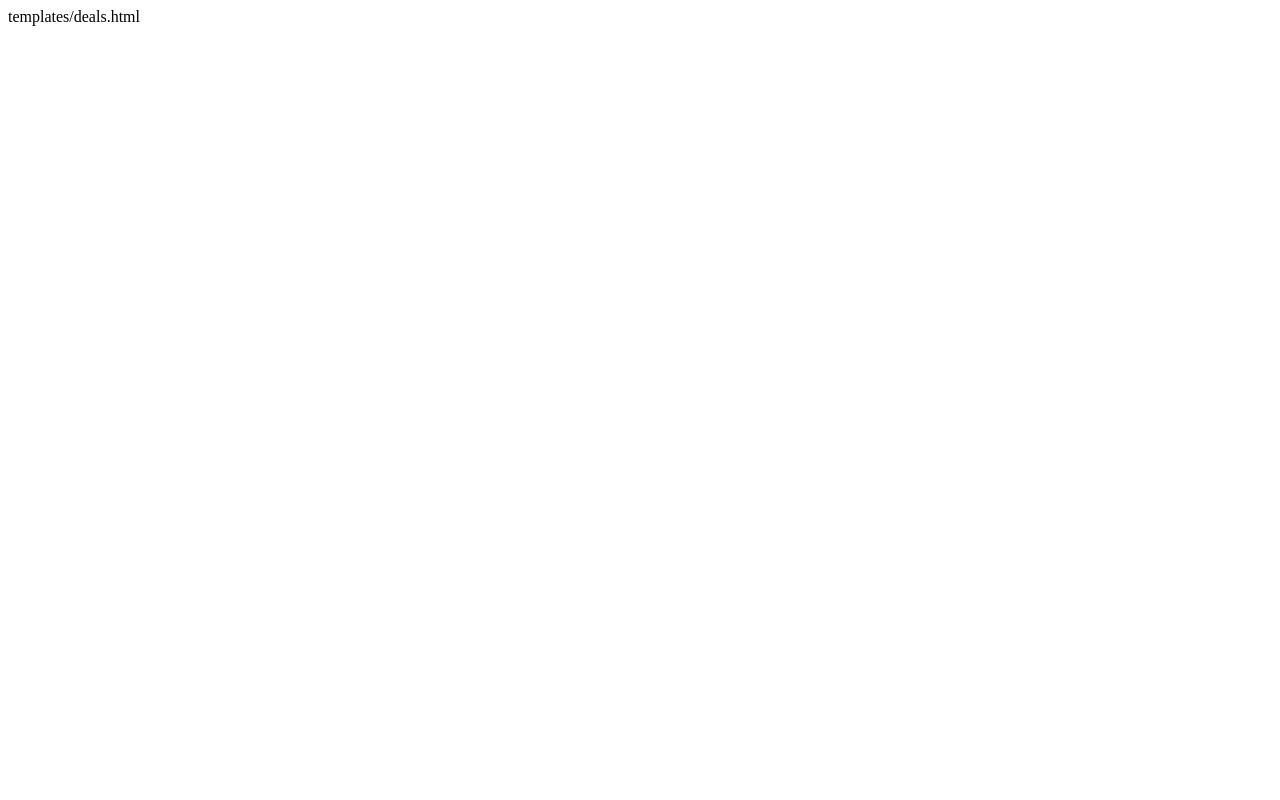
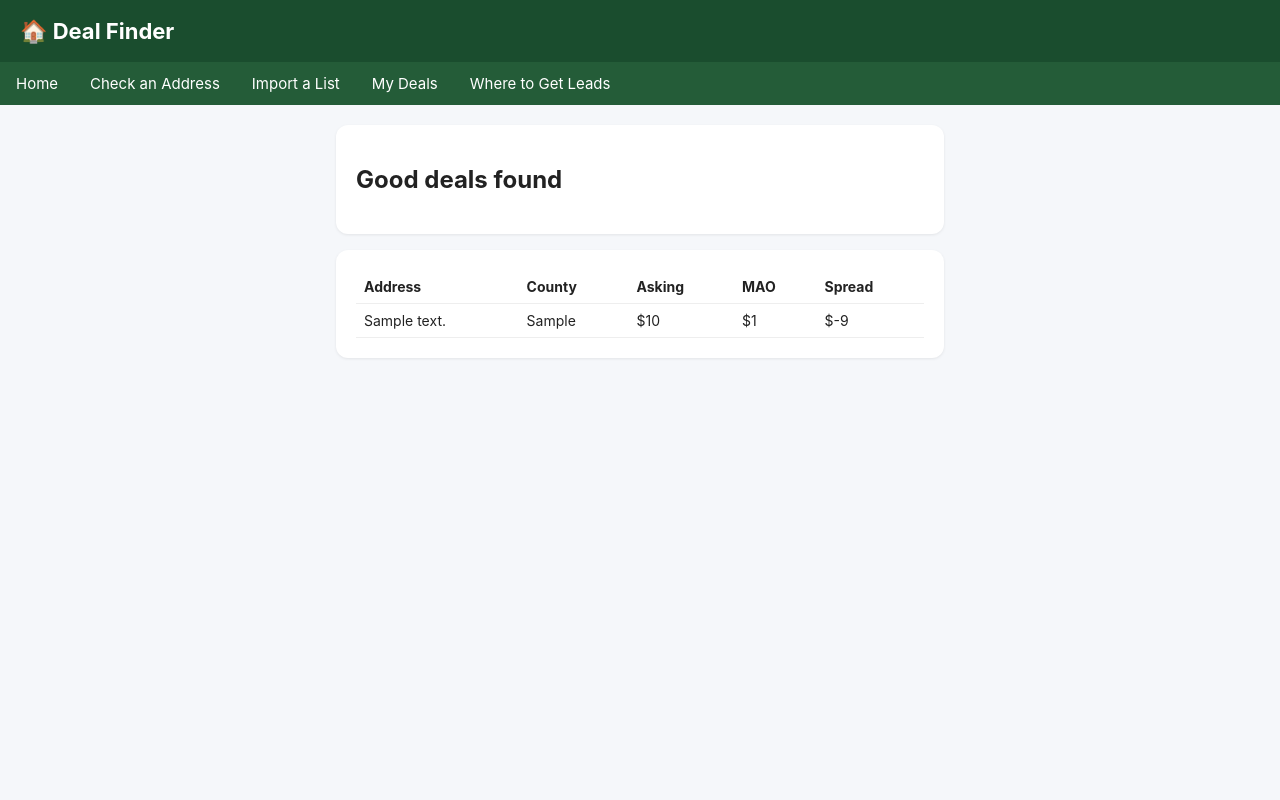
Before and after one commit to ceoace/Deal-finder, a Flask app: page /deals in a window 1280 px wide. Before the commit the page is almost empty. Run offline with Flask 3, Linux system fonts and the light colour scheme; tables that the repository leaves empty hold one stand-in row (values such as "Sample post").

Commit message:
Create Deals.html template for displaying deals

```diff
--- a/Templates/Templates/Deals.html
+++ b/Templates/Templates/Deals.html
@@ -1 +1,28 @@
-templates/deals.html
+{% extends "base.html" %}
+{% block title %}My Deals{% endblock %}
+{% block content %}
+<div class="card">
+    <h2>Good deals found</h2>
+</div>
+
+{% if deals|length == 0 %}
+<div class="card empty-state">
+    <p>No deals yet. Go check some addresses!</p>
+</div>
+{% else %}
+<div class="card">
+    <table>
+        <tr><th>Address</th><th>County</th><th>Asking</th><th>MAO</th><th>Spread</th></tr>
+        {% for d in deals %}
+        <tr>
+            <td>{{ d.address }}</td>
+            <td>{{ d.county or '—' }}</td>
+            <td>${{ '{:,.0f}'.format(d.asking_price) if d.asking_price else '—' }}</td>
+            <td>${{ '{:,.0f}'.format(d.mao) if d.mao else '—' }}</td>
+            <td>${{ '{:,.0f}'.format(d.mao - d.asking_price) if d.mao and d.asking_price else '—' }}</td>
+        </tr>
+        {% endfor %}
+    </table>
+</div>
+{% endif %}
+{% endblock %}
```
